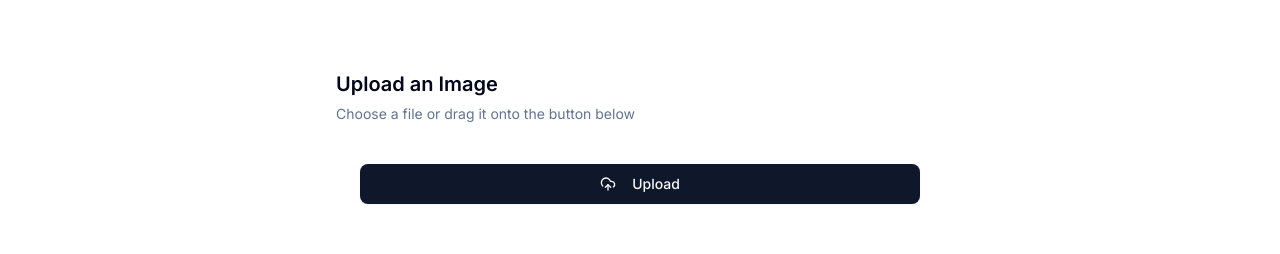
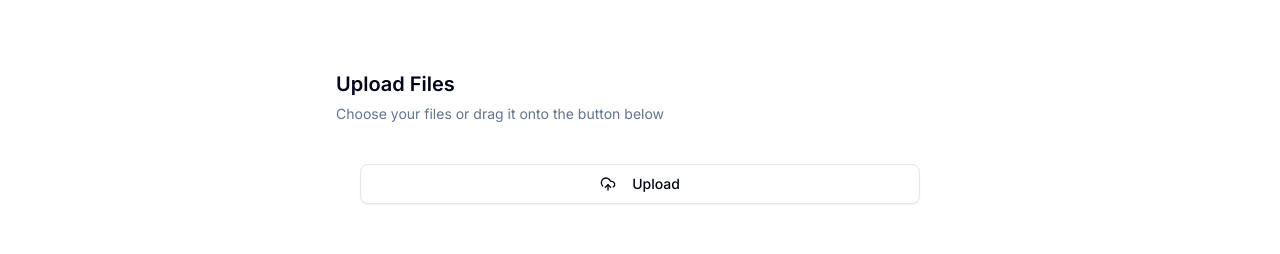
Before and after one commit to liber-terra/webtools, a Next.js app: page /file-sharing in a window 1280 px wide. Shown: the part 274-528 px from the top of the page. Built offline with nearby package versions, Linux system fonts and the light colour scheme.

Commit message:
changed some text description

```diff
--- a/app/components/sidenav.js
+++ b/app/components/sidenav.js
@@ -11,7 +11,7 @@ const SIDE_NAV_LINKS = [
         label: "Format Converter",
         icon: RefreshCcwIcon,
     },
-    { href: "/image/image-host", label: "Image Hosting", icon: ImageIcon },
+    { href: "/image/image-host", label: "Image Host", icon: ImageIcon },
 ];
 
 function SideNavLink({ href, label, icon: Icon }) {
--- a/app/file-sharing/main.js
+++ b/app/file-sharing/main.js
@@ -19,14 +19,8 @@ export default function Main() {
             return;
         }
 
-        console.log("==========", file.type);
-        if (!file.type.startsWith("image/")) {
-            toast.error("Only image files are allowed");
-            return;
-        }
-
         if (file.size > MAX_SIZE) {
-            toast.error("Image size must be less than 4.5 MB");
+            toast.error("File size must be less than 4.5 MB");
             return;
         }
 
@@ -50,18 +44,19 @@ export default function Main() {
                 <Card className="p-4 bg-transparent border-none shadow-none">
                     <CardHeader className="mb-4 p-0">
                         <h2 className="text-lg sm:text-xl font-semibold">
-                            Upload an Image
+                            Upload Files
                         </h2>
                         <p className="text-sm text-muted-foreground">
-                            Choose a file or drag it onto the button below
+                            Choose your files or drag it onto the button below
                         </p>
                     </CardHeader>
 
                     <CardContent>
                         <UploadButton
                             className="w-full gap-4"
-                            accept="image/*"
+                            accept="*"
                             size="lg"
+                            variant="outline"
                             onChange={handleSubmit}
                         >
                             <UploadCloud className="h-5 w-5" />
--- a/app/image/image-host/main.js
+++ b/app/image/image-host/main.js
@@ -19,7 +19,6 @@ export default function Main() {
             return;
         }
 
-        console.log("==========", file.type);
         if (!file.type.startsWith("image/")) {
             toast.error("Only image files are allowed");
             return;
```
